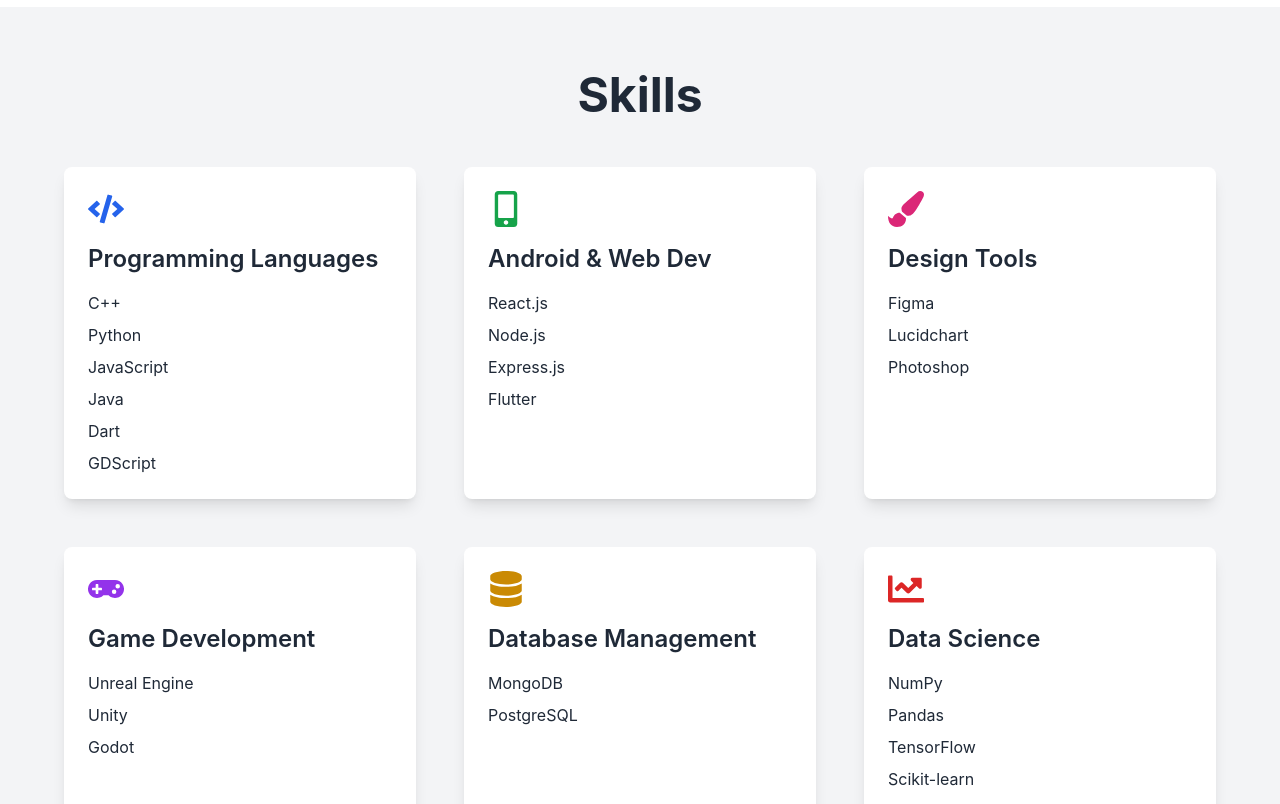
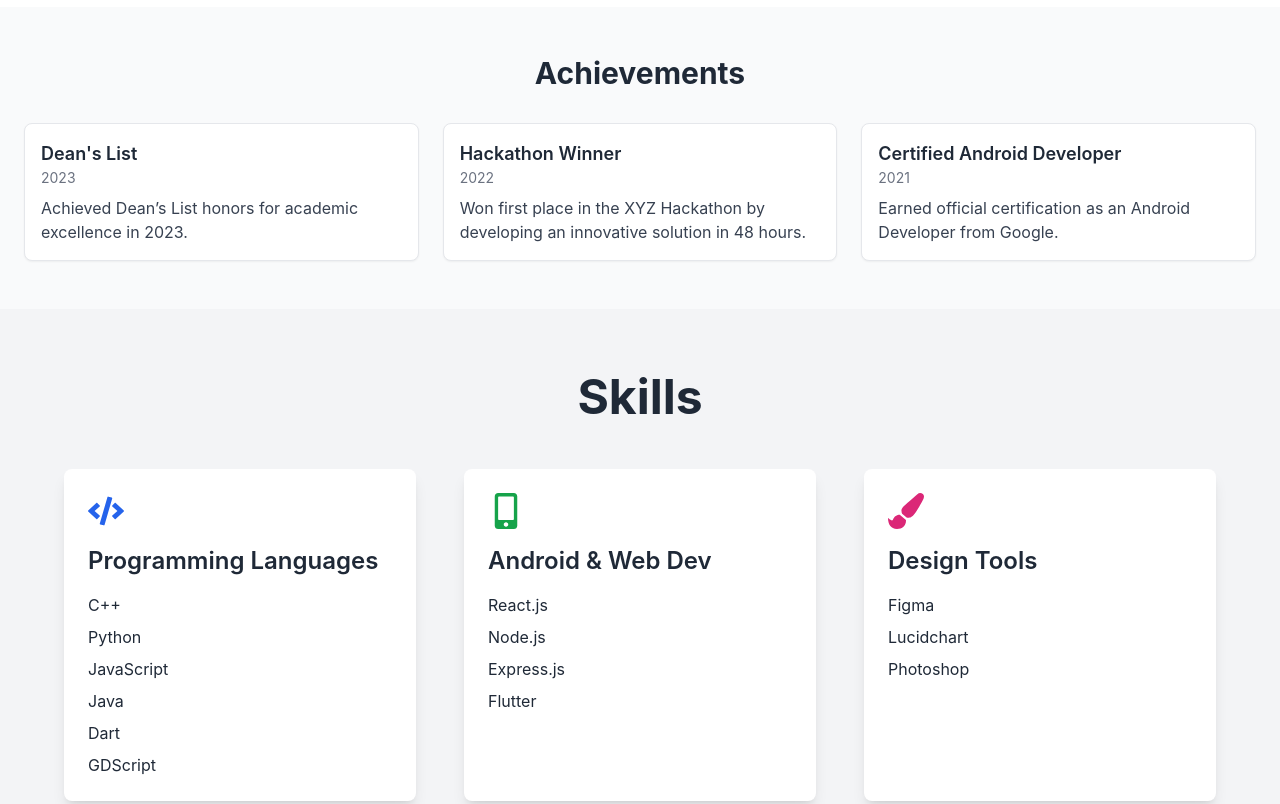
Before and after one commit to azwadkm22/Portfolio, a React (Create React App) app: page / in a window 1280 px wide. Shown: the part 2393-3197 px from the top of the page. Built offline with nearby package versions, Linux system fonts and the light colour scheme.

Commit message:
Added Achievement section

```diff
--- a/src/App.js
+++ b/src/App.js
@@ -9,6 +9,7 @@
 import { Element } from 'react-scroll';
 import Certifications from './components/Certifications';
 import Education from './components/Education';
+import Achievements from './components/Achievements';
 
 function App() {
   return (
@@ -24,6 +25,11 @@
       <Element name="education">
         <Education />
       </Element>
+      <Element name="achievements">
+        <Achievements />
+
+      </Element>
+
       <Element name="skills">
         <Skills />
       </Element>
--- /dev/null
+++ b/src/components/AchievementCard.js
@@ -0,0 +1,14 @@
+// src/components/AchievementCard.js
+import React from 'react';
+
+function AchievementCard({ title, description, date }) {
+    return (
+        <div className="bg-white border border-gray-200 rounded-lg shadow-sm p-4 hover:shadow-md transition-shadow duration-200 ease-in-out">
+            <h3 className="text-lg font-semibold text-gray-800">{title}</h3>
+            {date && <p className="text-sm text-gray-500 mb-2">{date}</p>}
+            <p className="text-gray-700">{description}</p>
+        </div>
+    );
+}
+
+export default AchievementCard;
--- /dev/null
+++ b/src/components/Achievements.js
@@ -0,0 +1,44 @@
+// src/components/Achievements.js
+import React from 'react';
+import AchievementCard from './AchievementCard';
+
+function Achievements() {
+    const achievements = [
+        {
+            title: "Dean's List",
+            description: "Achieved Dean’s List honors for academic excellence in 2023.",
+            date: "2023",
+        },
+        {
+            title: "Hackathon Winner",
+            description: "Won first place in the XYZ Hackathon by developing an innovative solution in 48 hours.",
+            date: "2022",
+        },
+        {
+            title: "Certified Android Developer",
+            description: "Earned official certification as an Android Developer from Google.",
+            date: "2021",
+        },
+        // Add more achievements as needed
+    ];
+
+    return (
+        <section id="achievements" className="py-12 bg-gray-50">
+            <div className="container mx-auto px-6">
+                <h2 className="text-3xl font-bold text-center mb-8 text-gray-800">Achievements</h2>
+                <div className="grid grid-cols-1 md:grid-cols-2 lg:grid-cols-3 gap-6">
+                    {achievements.map((achievement, index) => (
+                        <AchievementCard
+                            key={index}
+                            title={achievement.title}
+                            description={achievement.description}
+                            date={achievement.date}
+                        />
+                    ))}
+                </div>
+            </div>
+        </section>
+    );
+}
+
+export default Achievements;
```
